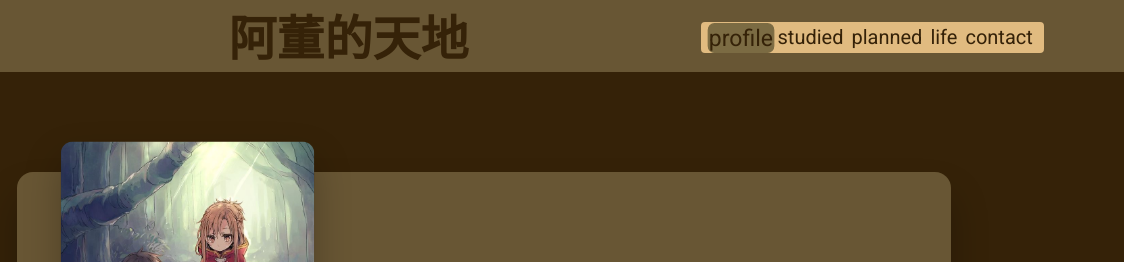
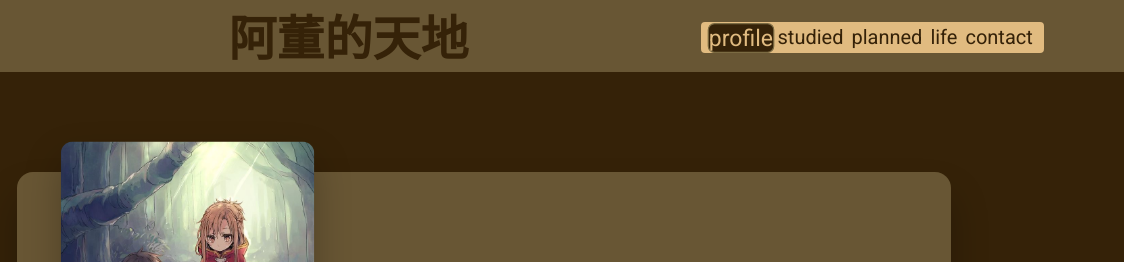
Before and after one commit to konentung/konen_page, a plain HTML site: page index.html in a window 1280 px wide. In both pictures the pointer is over the link "profile". Shown: the top 262 px of the page, 156-1280 px from the left. Drawn offline with Linux system fonts and the light colour scheme.

Commit message:
index
index

```diff
--- a/style.css
+++ b/style.css
@@ -99,8 +99,8 @@ header {
 }
 
 .menu a:hover {
-  color: #352208;
-  background-color: #7b6b43;
+  color: #e1bb80;
+  background-color: #352208;
   scale: 1.15;
   border: solid 1px #7b6b43;
   border-radius: 6px;
```
